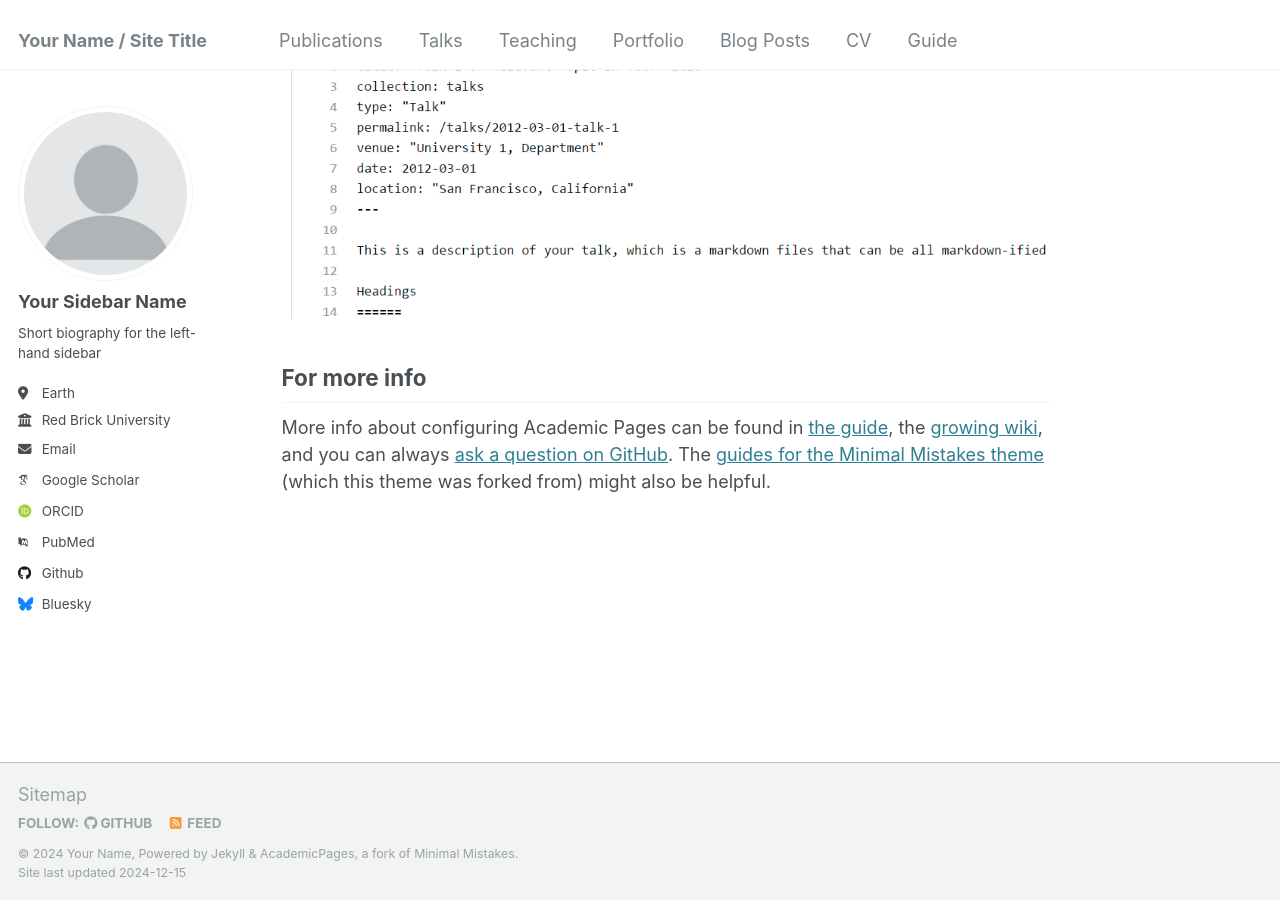
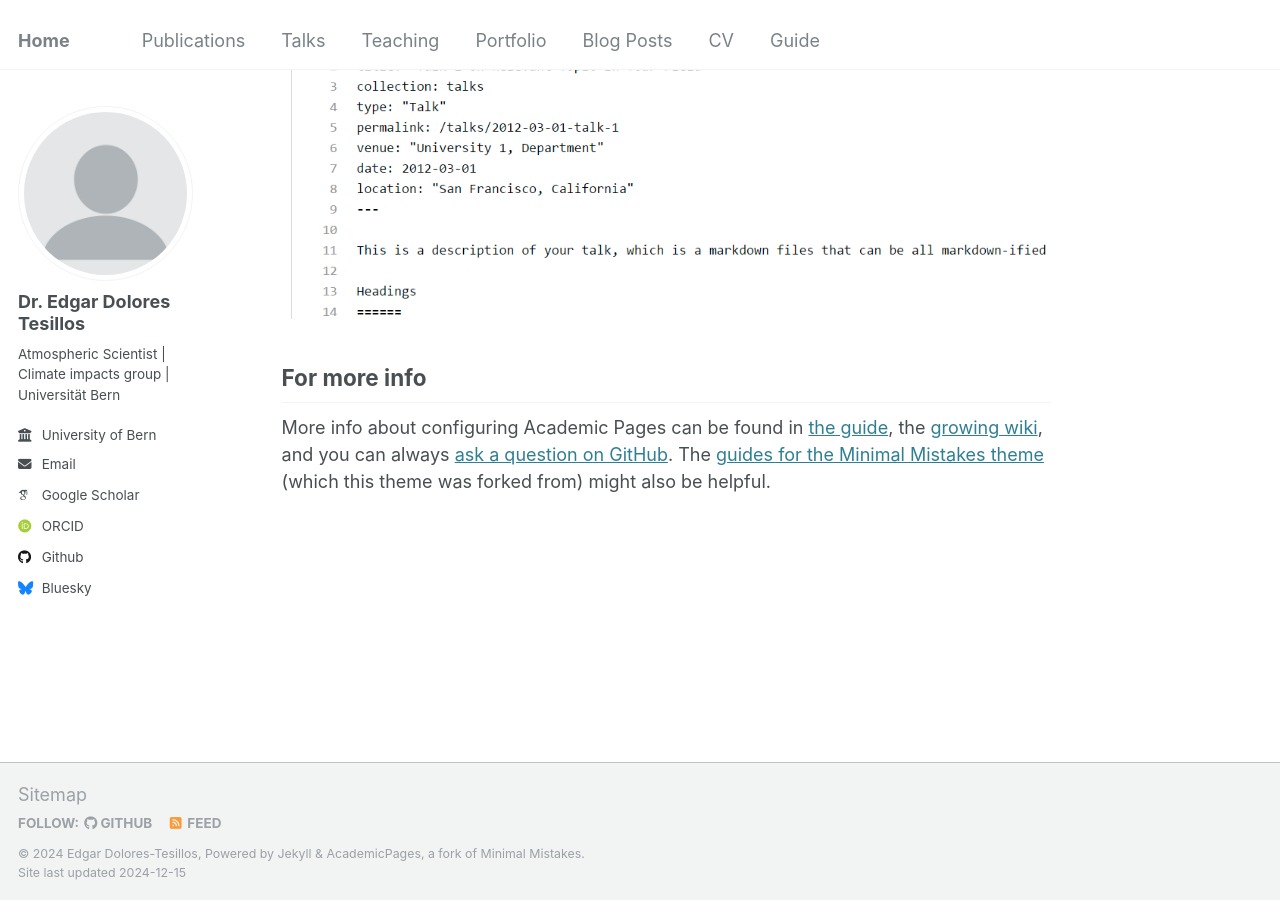
Before and after one commit to edgardotes/edgardotes.github.io, a Jekyll site: the page built from _pages/about.md, in a window 1280 px wide and 900 px high, scrolled down 2643 px. Built offline with Jekyll 4.4.1, drawn with Linux system fonts in a browser that asks for light colours; some web fonts are replaced.

Commit message:
Update _config.yml

```diff
--- a/_config.yml
+++ b/_config.yml
@@ -8,13 +8,13 @@
 
 # Basic Site Settings
 locale                   : "en-US"
-title                    : "Your Name / Site Title"
+title                    : "Home"
 title_separator          : "-"
-name                     : &name "Your Name"
+name                     : &name "Edgar Dolores-Tesillos"
 description              : &description "personal description"
-url                      : https://academicpages.github.io # the base hostname & protocol for your site e.g. "https://[your GitHub username].github.io"
+url                      : https://edgardotes.github.io # the base hostname & protocol for your site e.g. "https://[your GitHub username].github.io"
 baseurl                  : "" # the subpath of your site, e.g. "/blog"
-repository               : "academicpages/academicpages.github.io"
+repository               : "edgardotes/edgardotes.github.io"
 
 # Site Author - The following control what appear as part of the author content on the side bar.
 #               If a field is blank the icon and link will not appear, otherwise it will be shown.
@@ -22,21 +22,21 @@ repository               : "academicpages/academicpages.github.io"
 author:
   # Biographic information
   avatar           : "profile.png"
-  name             : "Your Sidebar Name"
+  name             : "Dr. Edgar Dolores Tesillos"
   pronouns         : # example: "she/her"
-  bio              : "Short biography for the left-hand sidebar"
-  location         : "Earth"
-  employer         : "Red Brick University"
+  bio              : "Atmospheric Scientist | Climate impacts group | Universität Bern"
+  location         :
+  employer         : "University of Bern"
   uri              : # URL
-  email            : "none@example.org"
+  email            : "edgar.dolores@unibe.ch"
 
   # Academic websites
   arxiv            : # URL - Update with the correct link to your profile
-  googlescholar    : "https://scholar.google.com/citations?user=PS_CX0AAAAAJ"
+  googlescholar    : "https://scholar.google.com/citations?user=Lh6jw7kAAAAJ&hl=en&oi=ao"
   impactstory      : # URL
-  orcid            : "http://orcid.org/yourorcidurl"
+  orcid            : "https://orcid.org/0009-0005-7327-180X"
   semantic         : # URL
-  pubmed           : "https://www.ncbi.nlm.nih.gov/pubmed/?term=john+snow"
+  pubmed           : #"https://www.ncbi.nlm.nih.gov/pubmed/?term=john+snow"
   researchgate     : # URL
   scopus           : # URL
 
```
